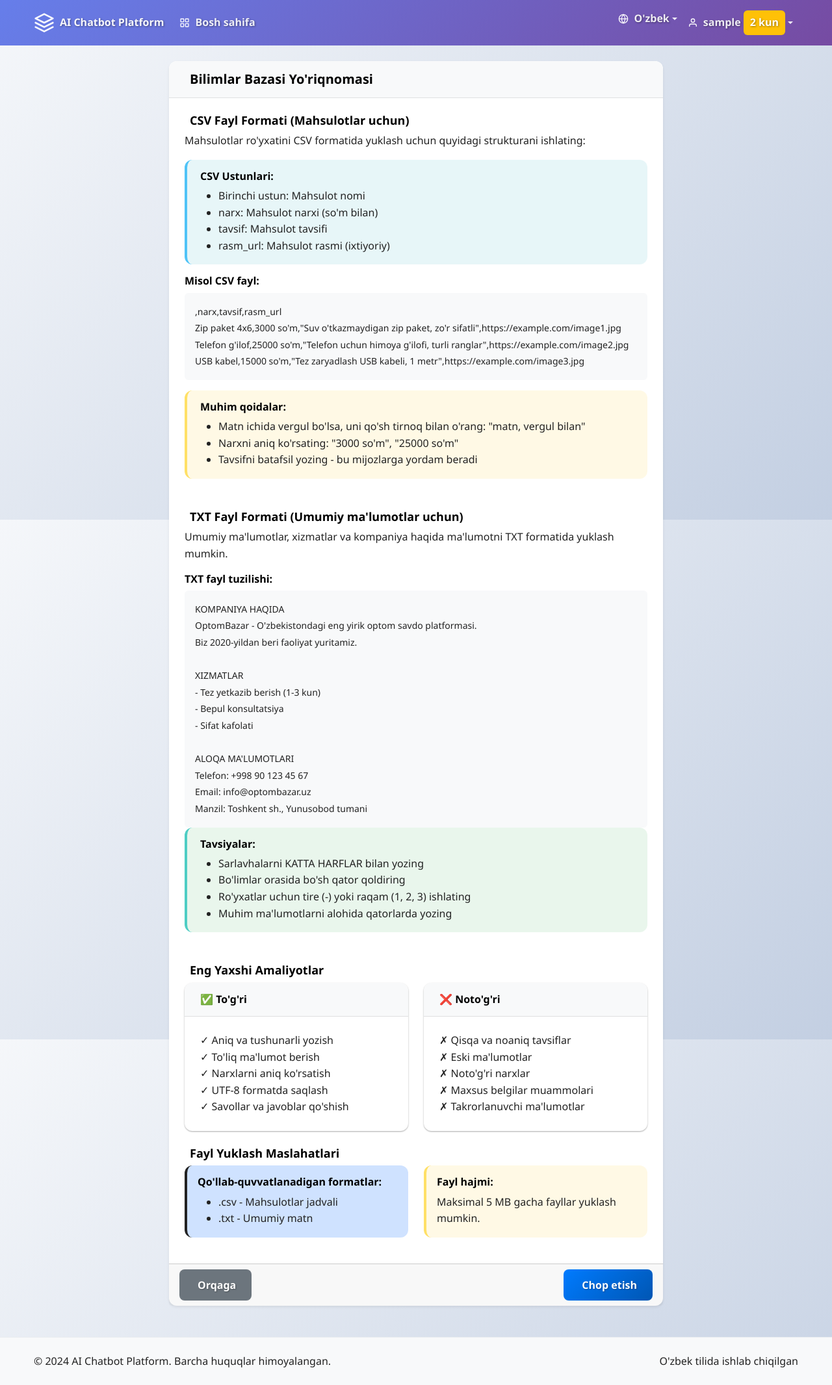
After one commit to akramjon10000/ChatbotBuilder, a Flask app: page /knowledge-guide in a window 1280 px wide. The commit adds this page. Shown: the whole page at 65% size. Run offline with Flask 3, Linux system fonts and the light colour scheme; the visitor is signed in with stand-in values (Sample User, id 1).

Commit message:
Add guide for creating product listings and knowledge base content
Add a new route and template for the knowledge guide, and update the dashboard to include a link to it. Also, update the sample data with product information.

Replit-Commit-Author: Agent
Replit-Commit-Session-Id: a16c9d6e-2e4a-4646-ba81-aa1b2548f7b3
Replit-Commit-Checkpoint-Type: full_checkpoint
Replit-Commit-Screenshot-Url: https://storage.googleapis.com/screenshot-production-us-central1/e4fe890c-9ffb-4098-aef2-98099ddd4ed4/a16c9d6e-2e4a-4646-ba81-aa1b2548f7b3/K3Tnn8s

```diff
--- /dev/null
+++ b/attached_assets/mahsulotlar_namuna 12 - Mahsulotlar_1757504015068.csv
@@ -0,0 +1,6 @@
+ ,narx,tavsif,rasm_url
+Zip paket 4x6,3000 so'm,"Suv o'tkazmaydigan zip paket, zo'r sifatli",https://frankfurt.apollo.olxcdn.com/v1/files/emtmi27akjhe2-UZ/image;s=1000x700
+Telefon g'ilof,25000 so'm,"Telefon uchun himoya g'ilofi, turli ranglar",https://frankfurt.apollo.olxcdn.com/v1/files/c3w9f62g6sdd-UZ/image;s=1000x700
+USB kabel,15000 so'm,"Tez zaryadlash USB kabeli, 1 metr",https://frankfurt.apollo.olxcdn.com/v1/files/mxcubpcvtvd41-UZ/image;s=1000x700
+Bluetooth quloqchin,85000 so'm,"Simsiz bluetooth quloqchin, sifatli ovoz",https://frankfurt.apollo.olxcdn.com/v1/files/b0m6x553sn293-UZ/image;s=1000x700
+Power bank 10000mAh,120000 so'm,"Portativ zaryadlovchi, ko'p marta foydalanish mumkin",https://frankfurt.apollo.olxcdn.com/v1/files/4ebb034qoyv03-UZ/image;s=1000x700
--- a/routes.py
+++ b/routes.py
@@ -388,6 +388,12 @@ def profile():
 
     return render_template('profile.html')
 
+@app.route('/knowledge-guide')
+@login_required
+def knowledge_guide():
+    """Bilimlar bazasi yo'riqnomasi"""
+    return render_template('knowledge_guide.html')
+
 # Platform integrations and webhook handlers
 
 @app.route('/webhook/telegram/<int:bot_id>', methods=['POST'])
--- /dev/null
+++ b/templates/knowledge_guide.html
@@ -0,0 +1,178 @@
+{% extends "base.html" %}
+
+{% block title %}Bilimlar Bazasi Yo'riqnomasi - AI Chatbot Platform{% endblock %}
+
+{% block content %}
+<div class="container-fluid">
+    <div class="row">
+        <div class="col-md-8 mx-auto">
+            <div class="card shadow-sm">
+                <div class="card-header bg-primary text-white">
+                    <h4 class="mb-0">
+                        <i class="fas fa-book me-2"></i>
+                        Bilimlar Bazasi Yo'riqnomasi
+                    </h4>
+                </div>
+                <div class="card-body">
+
+                    <!-- CSV Format Guide -->
+                    <section class="mb-5">
+                        <h5 class="text-primary">
+                            <i class="fas fa-table me-2"></i>
+                            CSV Fayl Formati (Mahsulotlar uchun)
+                        </h5>
+                        <p class="text-muted">Mahsulotlar ro'yxatini CSV formatida yuklash uchun quyidagi strukturani ishlating:</p>
+
+                        <div class="alert alert-info">
+                            <h6><i class="fas fa-info-circle me-1"></i> CSV Ustunlari:</h6>
+                            <ul class="mb-0">
+                                <li><strong>Birinchi ustun:</strong> Mahsulot nomi</li>
+                                <li><strong>narx:</strong> Mahsulot narxi (so'm bilan)</li>
+                                <li><strong>tavsif:</strong> Mahsulot tavsifi</li>
+                                <li><strong>rasm_url:</strong> Mahsulot rasmi (ixtiyoriy)</li>
+                            </ul>
+                        </div>
+
+                        <h6>Misol CSV fayl:</h6>
+                        <div class="bg-light p-3 rounded">
+                            <code>
+,narx,tavsif,rasm_url<br>
+Zip paket 4x6,3000 so'm,"Suv o'tkazmaydigan zip paket, zo'r sifatli",https://example.com/image1.jpg<br>
+Telefon g'ilof,25000 so'm,"Telefon uchun himoya g'ilofi, turli ranglar",https://example.com/image2.jpg<br>
+USB kabel,15000 so'm,"Tez zaryadlash USB kabeli, 1 metr",https://example.com/image3.jpg
+                            </code>
+                        </div>
+
+                        <div class="alert alert-warning mt-3">
+                            <h6><i class="fas fa-exclamation-triangle me-1"></i> Muhim qoidalar:</h6>
+                            <ul class="mb-0">
+                                <li>Matn ichida vergul bo'lsa, uni qo'sh tirnoq bilan o'rang: "matn, vergul bilan"</li>
+                                <li>Narxni aniq ko'rsating: "3000 so'm", "25000 so'm"</li>
+                                <li>Tavsifni batafsil yozing - bu mijozlarga yordam beradi</li>
+                            </ul>
+                        </div>
+                    </section>
+
+                    <!-- Text Format Guide -->
+                    <section class="mb-5">
+                        <h5 class="text-primary">
+                            <i class="fas fa-file-alt me-2"></i>
+                            TXT Fayl Formati (Umumiy ma'lumotlar uchun)
+                        </h5>
+                        <p class="text-muted">Umumiy ma'lumotlar, xizmatlar va kompaniya haqida ma'lumotni TXT formatida yuklash mumkin.</p>
+
+                        <h6>TXT fayl tuzilishi:</h6>
+                        <div class="bg-light p-3 rounded">
+                            <code>
+KOMPANIYA HAQIDA<br>
+OptomBazar - O'zbekistondagi eng yirik optom savdo platformasi.<br>
+Biz 2020-yildan beri faoliyat yuritamiz.<br><br>
+
+XIZMATLAR<br>
+- Tez yetkazib berish (1-3 kun)<br>
+- Bepul konsultatsiya<br>
+- Sifat kafolati<br><br>
+
+ALOQA MA'LUMOTLARI<br>
+Telefon: +998 90 123 45 67<br>
+Email: info@optombazar.uz<br>
+Manzil: Toshkent sh., Yunusobod tumani
+                            </code>
+                        </div>
+
+                        <div class="alert alert-success">
+                            <h6><i class="fas fa-check-circle me-1"></i> Tavsiyalar:</h6>
+                            <ul class="mb-0">
+                                <li>Sarlavhalarni KATTA HARFLAR bilan yozing</li>
+                                <li>Bo'limlar orasida bo'sh qator qoldiring</li>
+                                <li>Ro'yxatlar uchun tire (-) yoki raqam (1, 2, 3) ishlating</li>
+                                <li>Muhim ma'lumotlarni alohida qatorlarda yozing</li>
+                            </ul>
+                        </div>
+                    </section>
+
+                    <!-- Best Practices -->
+                    <section class="mb-4">
+                        <h5 class="text-primary">
+                            <i class="fas fa-star me-2"></i>
+                            Eng Yaxshi Amaliyotlar
+                        </h5>
+
+                        <div class="row">
+                            <div class="col-md-6">
+                                <div class="card border-success">
+                                    <div class="card-header bg-success text-white">
+                                        <h6 class="mb-0">✅ To'g'ri</h6>
+                                    </div>
+                                    <div class="card-body">
+                                        <ul class="list-unstyled mb-0">
+                                            <li>✓ Aniq va tushunarli yozish</li>
+                                            <li>✓ To'liq ma'lumot berish</li>
+                                            <li>✓ Narxlarni aniq ko'rsatish</li>
+                                            <li>✓ UTF-8 formatda saqlash</li>
+                                            <li>✓ Savollar va javoblar qo'shish</li>
+                                        </ul>
+                                    </div>
+                                </div>
+                            </div>
+                            <div class="col-md-6">
+                                <div class="card border-danger">
+                                    <div class="card-header bg-danger text-white">
+                                        <h6 class="mb-0">❌ Noto'g'ri</h6>
+                                    </div>
+                                    <div class="card-body">
+                                        <ul class="list-unstyled mb-0">
+                                            <li>✗ Qisqa va noaniq tavsiflar</li>
+                                            <li>✗ Eski ma'lumotlar</li>
+                                            <li>✗ Noto'g'ri narxlar</li>
+                                            <li>✗ Maxsus belgilar muammolari</li>
+                                            <li>✗ Takrorlanuvchi ma'lumotlar</li>
+                                        </ul>
+                                    </div>
+                                </div>
+                            </div>
+                        </div>
+                    </section>
+
+                    <!-- File Upload Tips -->
+                    <section>
+                        <h5 class="text-primary">
+                            <i class="fas fa-upload me-2"></i>
+                            Fayl Yuklash Maslahatlari
+                        </h5>
+                        <div class="row">
+                            <div class="col-md-6">
+                                <div class="alert alert-primary">
+                                    <h6>Qo'llab-quvvatlanadigan formatlar:</h6>
+                                    <ul class="mb-0">
+                                        <li><strong>.csv</strong> - Mahsulotlar jadvali</li>
+                                        <li><strong>.txt</strong> - Umumiy matn</li>
+                                    </ul>
+                                </div>
+                            </div>
+                            <div class="col-md-6">
+                                <div class="alert alert-warning">
+                                    <h6>Fayl hajmi:</h6>
+                                    <p class="mb-0">Maksimal 5 MB gacha fayllar yuklash mumkin.</p>
+                                </div>
+                            </div>
+                        </div>
+                    </section>
+                </div>
+                <div class="card-footer">
+                    <div class="d-flex justify-content-between">
+                        <a href="{{ url_for('dashboard') }}" class="btn btn-secondary">
+                            <i class="fas fa-arrow-left me-1"></i>
+                            Orqaga
+                        </a>
+                        <button class="btn btn-primary" onclick="window.print()">
+                            <i class="fas fa-print me-1"></i>
+                            Chop etish
+                        </button>
+                    </div>
+                </div>
+            </div>
+        </div>
+    </div>
+</div>
+{% endblock %}
```
Also changed, not shown: templates/dashboard.html (+9 -0 lines), attached_assets/image_1757504003590.png (added).
